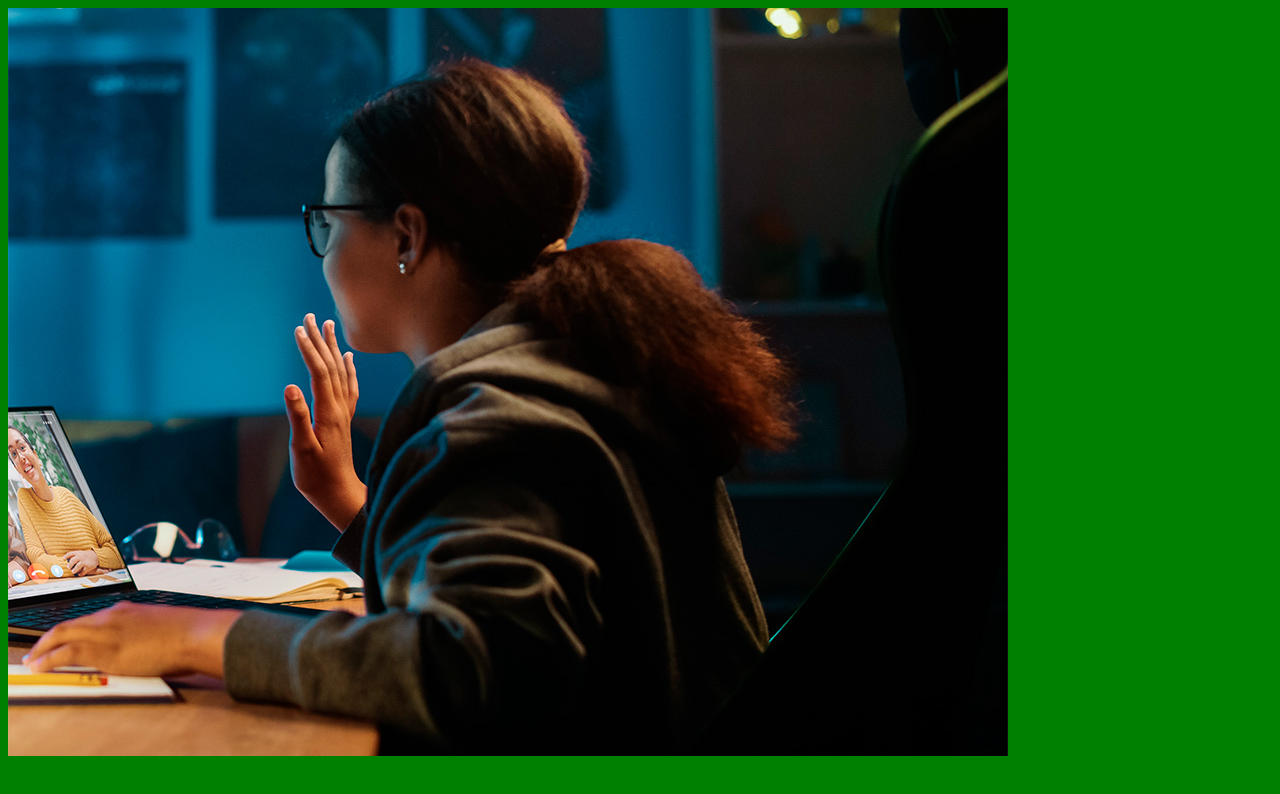
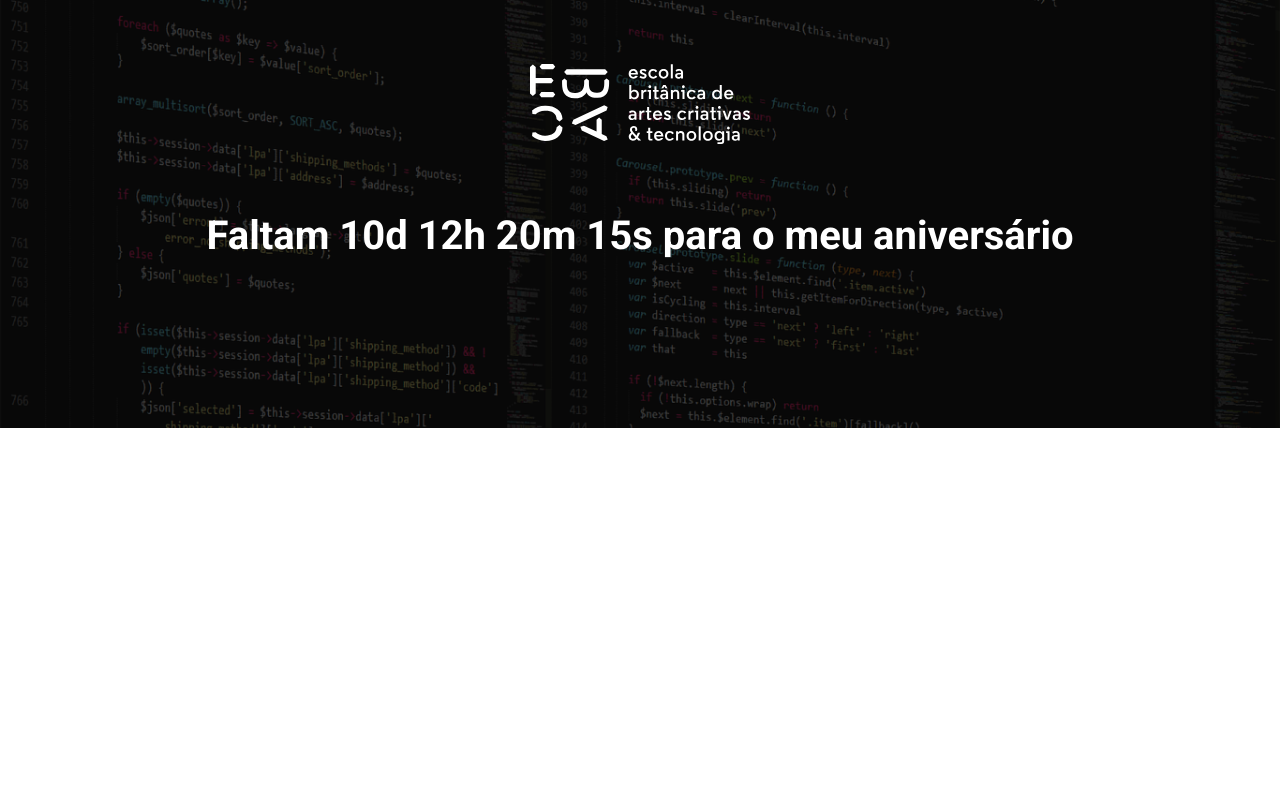
Before and after one commit to gabrielscarpino/event_landing_page, a website built with Parcel: page src/index.html in a window 1280 px wide. Built offline with nearby package versions, Linux system fonts and the light colour scheme.

Commit message:
Criando o hero

```diff
--- a/src/index.html
+++ b/src/index.html
@@ -1,13 +1,29 @@
 <!DOCTYPE html>
 <html lang="pt-br">
+
 <head>
     <meta charset="UTF-8">
     <meta name="viewport" content="width=device-width, initial-scale=1.0">
-    <title>Document</title>
+    <title>Página de Evento</title>
+    <link rel="preconnect" href="https://fonts.googleapis.com">
+    <link rel="preconnect" href="https://fonts.gstatic.com" crossorigin>
+    <link
+        href="https://fonts.googleapis.com/css2?family=Lobster&family=Roboto:ital,wght@0,100..900;1,100..900&display=swap"
+        rel="stylesheet">
     <link rel="stylesheet" href="styles/main.scss">
+
 </head>
+
 <body>
-    <img src="./images/backend.png" alt="">
+    <header class="hero">
+        <div class="container">
+            <img class="hero__logo" src="./images/ebac_logo.svg" alt="EBAC LOGO">
+            <p class="hero__text"> Faltam 10d 12h 20m 15s para o meu aniversário</p>
+        </div>
+    </header>
+
+
     <script src="scripts/main.js"></script>
 </body>
+
 </html>
--- /dev/null
+++ b/src/styles/_hero.scss
@@ -0,0 +1,52 @@
+.hero{
+    padding-top: 64px;
+    padding-bottom: 100px;
+    background-image: url(../images/fundo.png);
+    background-repeat: no-repeat;
+    background-size: cover;
+    position: relative;
+
+    .container{
+        position: relative;
+    }
+
+    &::before{
+        position: absolute;
+        top: 0;
+        left: 0;
+        width: 100%;
+        height: 100%;
+        background-color: black;
+        content: '';
+        opacity: .7;
+    }
+
+    &__text{
+        margin-top: 64px;
+        margin-bottom: 64px;
+        font-size: 40px;
+        line-height: 56px;
+        font-weight: bold;
+        text-align: center;
+
+    }
+
+    &__logo{
+        margin: 0 auto;
+        height: 80px;
+        display: block;
+    }
+
+    @media (max-width: 640px){
+        padding: 40px 0;
+
+        &__logo{
+            height: 40px;
+        }
+        &__text{
+            font-size: 22px;
+            line-height: 24px;
+            margin: 24px 0;
+        }
+    }
+}
--- a/src/styles/main.scss
+++ b/src/styles/main.scss
@@ -1,3 +1,23 @@
-body{
-    background-color: green;
+@use 'hero';
+
+* {
+    margin: 0;
+    padding: 0;
+    box-sizing: border-box;
+    font-family: Roboto, sans-serif;
+    color: #fff;
 }
+
+.container {
+    max-width: 960px;
+    width: 100%;
+    margin: 0 auto;
+
+    @media (max-width: 640px) {
+        max-width: 80%;
+    }
+
+    @media (max-width: 1024px) {
+        max-width: 90%;
+    }
+}
```
